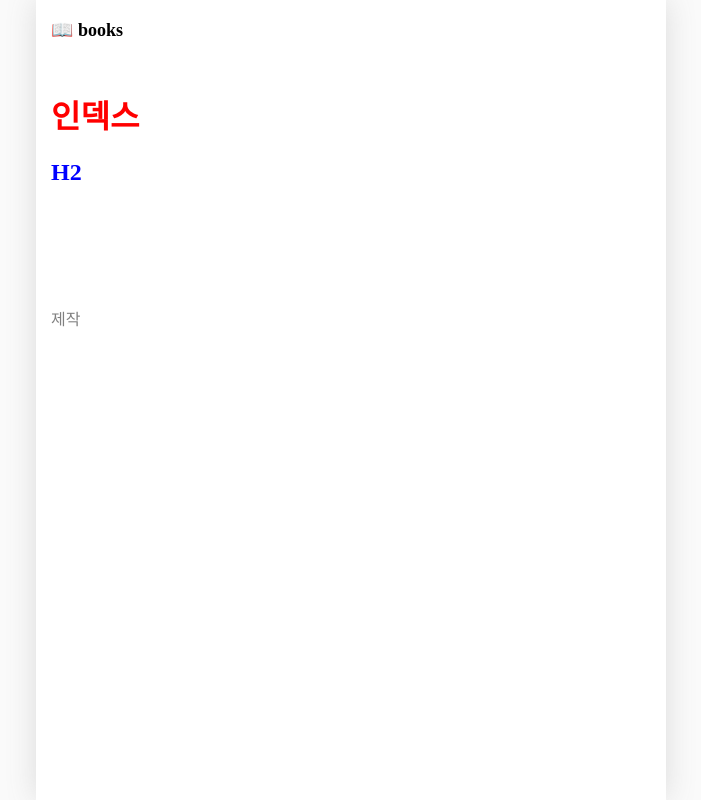
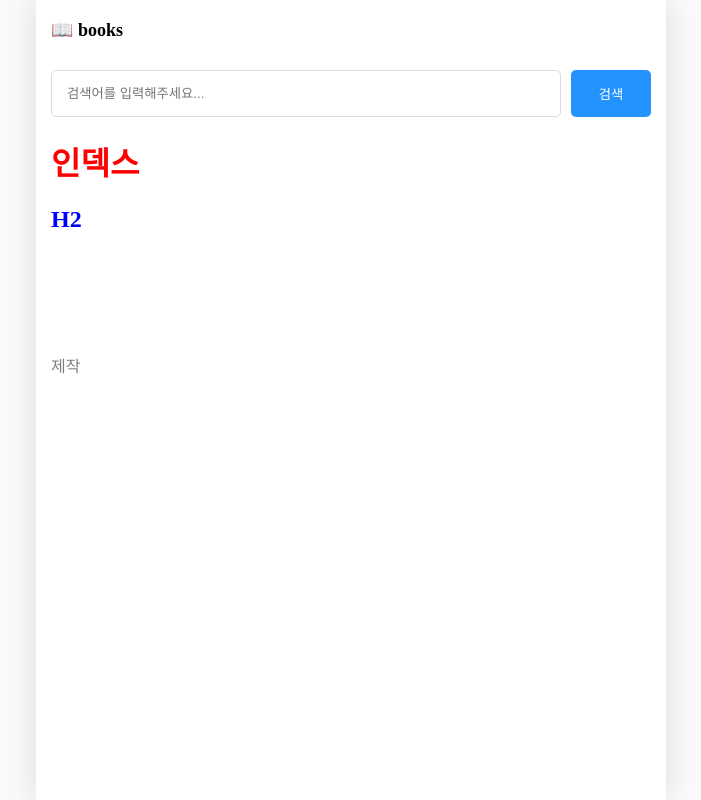
Before and after one commit to cws3299/nextStudy, a Next.js app in the folder section02/: page / in a window 1280 px wide. Shown: the whole page, without its empty margins (289-990 px from the left). Built offline with nearby package versions, Linux system fonts and the light colour scheme.

Commit message:
레이아웃 관련1.getLayout 활용2.searchAbleLayout 관련 작업

```diff
--- /dev/null
+++ b/section02/src/components/searchAbleLayout.module.css
@@ -0,0 +1,29 @@
+.searchbar_container {
+  display: flex;
+  gap: 10px;
+  margin-bottom: 20px;
+}
+
+.searchbar_container > input {
+  flex: 1;
+  padding: 15px;
+  border-radius: 5px;
+  border: 1px solid rgb(220, 220, 220);
+}
+
+.searchbar_container > button {
+  width: 80px;
+  border-radius: 5px;
+  border: none;
+  background-color: rgb(37 147, 255);
+  color: white;
+  cursor: pointer;
+}
+
+.searchbar_container > button:hover {
+  background-color: rgb(30, 130, 230);
+}
+
+.searchbar_container > button:active {
+  background-color: rgb(20, 110, 210);
+}
--- /dev/null
+++ b/section02/src/components/searchAbleLayout.tsx
@@ -0,0 +1,46 @@
+import { useRouter } from "next/router";
+import { ReactNode, useEffect, useState } from "react";
+import style from "./searchAbleLayout.module.css";
+
+export default function SearchAbleLayout({
+  children,
+}: {
+  children: ReactNode;
+}) {
+  const router = useRouter();
+  const [search, setSearch] = useState("");
+  const q = router.query.q as string;
+
+  useEffect(() => {
+    setSearch(q || "");
+  }, [q]);
+
+  const onChangeSearch = (e: React.ChangeEvent<HTMLInputElement>) => {
+    setSearch(e.target.value);
+  };
+
+  const onSubmit = () => {
+    if (!search || q === search) return;
+    router.push(`/search?q=${search}`);
+  };
+
+  const onSubmitKeyDown = (e: React.KeyboardEvent<HTMLInputElement>) => {
+    if (e.key === "Enter") {
+      onSubmit;
+    }
+  };
+  return (
+    <div>
+      <div className={style.searchbar_container}>
+        <input
+          placeholder="검색어를 입력해주세요..."
+          value={search}
+          onChange={onChangeSearch}
+          onKeyDown={onSubmitKeyDown}
+        />
+        <button onClick={onSubmit}>검색</button>
+      </div>
+      {children}
+    </div>
+  );
+}
--- a/section02/src/pages/_app.tsx
+++ b/section02/src/pages/_app.tsx
@@ -1,18 +1,40 @@
 import GlobalLayout from "@/components/globalLayout";
+import SearchAbleLayout from "@/components/searchAbleLayout";
 import "@/styles/globals.css"; // 글로벌 css
+import { NextPage } from "next";
 import type { AppProps } from "next/app";
+import { ReactNode } from "react";
 // import Link from "next/link";
 // import { useRouter } from "next/router";
 // import { useEffect } from "react";
 // import page from "./test";
 
-export default function App({ Component, pageProps }: AppProps) {
+type NextPageWithLayout = NextPage & {
+  getLayout?: (page: ReactNode) => ReactNode;
+};
+// 타입1. Next에서 기본 제공해주는 NextPage타입에 getLayout 메서드 추가, book url의 경우 getLayout 메서드가 없으므로 옵셔널 처리
+
+export default function App({
+  Component,
+  pageProps,
+}: AppProps & { Component: NextPageWithLayout }) {
+  // 1. App 컴포넌트는 현재 렌더링 요청받은 컴포넌트들을 Component라는 이름으로 받음
+  // 2. 함수도 객체이므로 method 추가 가능 (index.tsx)
+  // 3. 그걸 꺼내서 중괄호와 함께 호출하는 형태로 사용
+
+  const getLayout = Component.getLayout ?? ((page: ReactNode) => page);
+  // getLayout이라는 함수에 의해서 현재 페이지 역할을 하는 컴포넌트가 searchAbleLayout으로 감싸진 채 렌더링됨
+  // /book url과 같이 getLayout이 없는 페이지의 경우 getLayout함수가 없으므로 자기자신을 반환하는 함수를 getLayout으로 설정
+
   return (
     <GlobalLayout>
-      <Component {...pageProps} />
+      {getLayout(<Component {...pageProps} />)}
+      {/* <Component {...pageProps} /> */}
     </GlobalLayout>
   );
 }
+
+///////////////////////////////////////////////////////////////////
 
 // export default function App({ Component, pageProps }: AppProps) {
 //   // Component는 페이지, pageProps는 모든 Props
--- a/section02/src/pages/index.tsx
+++ b/section02/src/pages/index.tsx
@@ -6,7 +6,9 @@
 // CSS Module을 활용하여 파일별 페이지 별로 클래스 명이 중복되는 css 이슈를 해결할 수 있다.
 // Next에서는 _app.tsx 제외하고는 원천적으로 css를 import하지 못하게 막음
 
+import SearchAbleLayout from "@/components/searchAbleLayout";
 import style from "./index.module.css"; // index.module.css파일안의 속성들이 자동으로 유니크한 값으로 변환되어 style이라는 객체 안에 저장됨
+import { ReactNode } from "react";
 
 export default function Home() {
   return (
@@ -16,3 +18,12 @@
     </div>
   );
 }
+
+// index페이지 (home)의 레이아웃을 설정하여 리턴함
+// Home 함수도 객체임 (자바스크립트의 모든 함수는 객체) 그래서 함수에 메서드 추가 가능
+
+// 1. 사용자가 index.tsx 페이지로 접속 요청
+// 2. _app.tsx파일 실행되며 Component가 실행됨 (Component = index.tsx) 이때 getLayout이라는 메서드도 _app.tsx에 전달
+Home.getLayout = (page: ReactNode) => {
+  return <SearchAbleLayout>{page}</SearchAbleLayout>;
+};
--- a/section02/src/pages/search/index.tsx
+++ b/section02/src/pages/search/index.tsx
@@ -1,4 +1,6 @@
+import SearchAbleLayout from "@/components/searchAbleLayout";
 import { useRouter } from "next/router"; // pageRouter
+import { ReactNode } from "react";
 // import { useRouter } from "next/navigation"; // APP ROUTER용
 
 export default function Page() {
@@ -18,3 +20,7 @@
     </h1>
   );
 }
+
+Page.getLayout = (page: ReactNode) => {
+  return <SearchAbleLayout>{page}</SearchAbleLayout>;
+};
```
